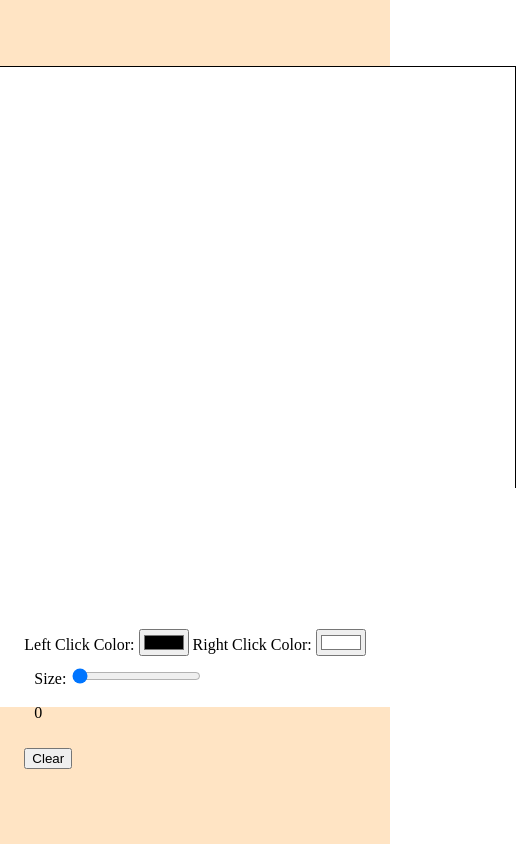
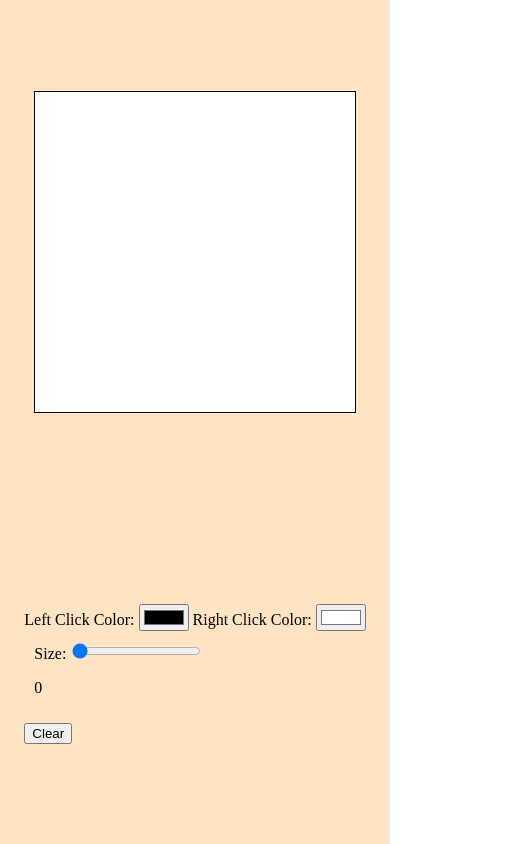
Before and after one commit to DungeonMaestro215/LedMatrix, a website: page multiplayer/public/paint/index.html in a window 390 px wide. Shown: the whole page, 516 px wide, since content can reach past the window. Drawn offline with nearby package versions, Linux system fonts and the light colour scheme.

Commit message:
paint for mobile

```diff
--- a/multiplayer/public/paint/main.js
+++ b/multiplayer/public/paint/main.js
@@ -88,6 +88,9 @@ function handlePainting(e) {
 }
 
 function colorCell(cell, color) {
+    if (!cell.classList.contains('cell')) {
+        return;
+    }
     cell.style.backgroundColor = color;
 }
 
--- a/multiplayer/public/style.css
+++ b/multiplayer/public/style.css
@@ -74,8 +74,14 @@ html, body {
 } */
 
 /* mobile stuff */
-@media (max-width: 1000px) {
+@media (max-width: 500px) {
     #grid-wrapper {
-        height: 50%;
+        height: 322px;
     }
+
+    .cell {
+        width: 5px;
+        height: 5px;
+    }
+
 }
```
